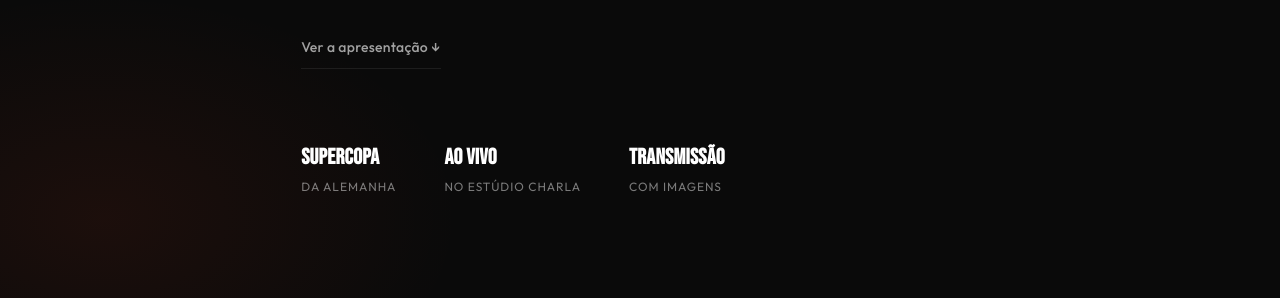
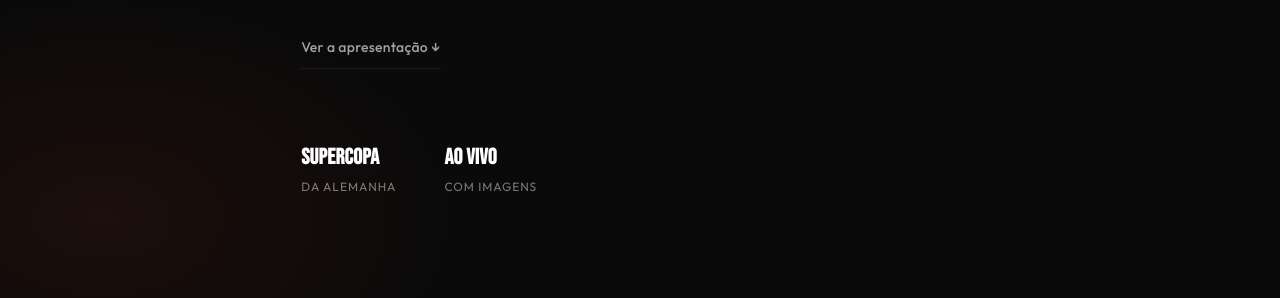
Before and after one commit to vanderleijunior188-pixel/charla-apresentacao, a plain HTML site: page index.html in a window 1280 px wide. Shown: the part 502-800 px from the top of the page. Drawn offline with Linux system fonts and the light colour scheme.

Commit message:
Update index.html

```diff
--- a/index.html
+++ b/index.html
@@ -281,8 +281,7 @@
     <a class="cta" href="#confronto">Ver a apresentação ↓</a>
     <div class="hero-stats">
       <div><strong>Supercopa</strong><span>da Alemanha</span></div>
-      <div><strong>Ao vivo</strong><span>No estúdio Charla</span></div>
-      <div><strong>Transmissão</strong><span>Com imagens</span></div>
+      <div><strong>Ao vivo</strong><span>Com imagens</span></div>
     </div>
   </div>
 </section>
```
